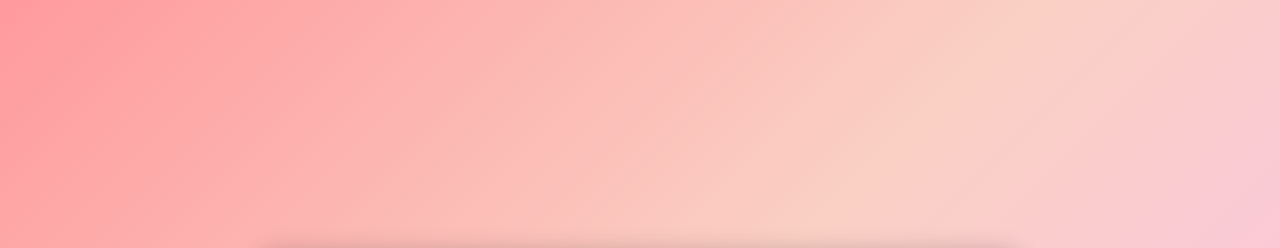
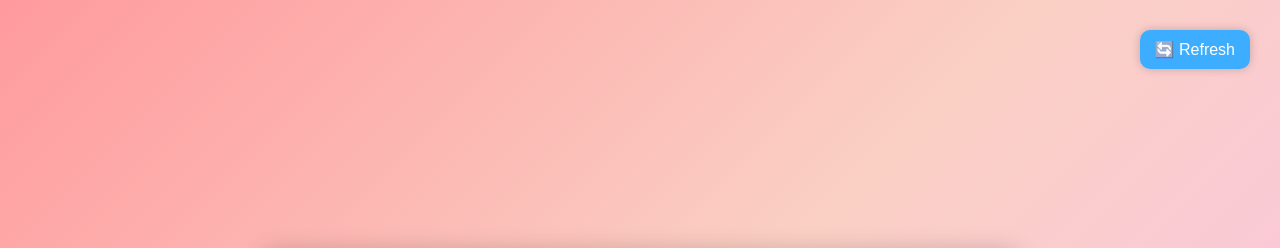
Before and after one commit to Nok-oh/Bam, a plain HTML site: page index.html in a window 1280 px wide. Shown: the top 248 px of the page. Drawn offline with Linux system fonts and the light colour scheme.

Commit message:
third commit

```diff
--- a/index.html
+++ b/index.html
@@ -63,13 +63,25 @@
         box-shadow: 0 0 20px #ff4d6d;
     }
 
-    /* FIXED: changed absolute → fixed */
     #noBtn {
         background: #444;
         color: white;
         position: fixed;
         left: 60%;
         top: 55%;
+    }
+
+    /* NEW: refresh button style */
+    #refreshBtn {
+        background: #00c6ff;
+        color: white;
+        position: fixed;
+        top: 20px;
+        right: 20px;
+        font-size: 16px;
+        padding: 10px 15px;
+        border-radius: 10px;
+        box-shadow: 0 0 10px rgba(0,0,0,0.2);
     }
 
     #message {
@@ -104,6 +116,9 @@
 
     <p id="message"></p>
 </div>
+
+<!-- NEW: refresh button -->
+<button id="refreshBtn" onclick="location.reload()">🔄 Refresh</button>
 
 <script>
 const noBtn = document.getElementById("noBtn");
```
